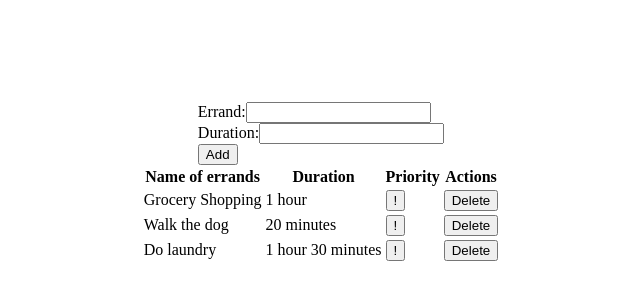
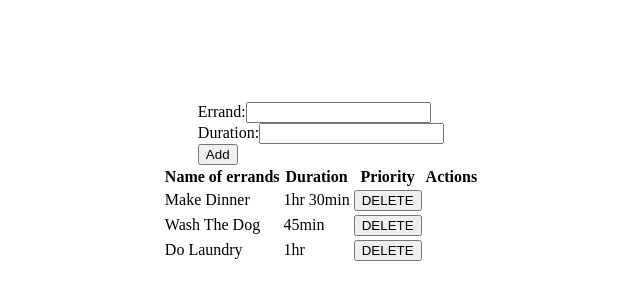
Before and after one commit to JazzRudolph/app-errand, a React (Create React App) app: page / in a window 1280 px wide. Shown: the part 164-464 px from the top of the page, without its empty margins (319-959 px from the left). Built offline with nearby package versions, Linux system fonts and the light colour scheme; the HTML template or start-up script is replaced by a standard one.

Commit message:
Set up state and props in app.js and ErrandsList.

```diff
--- a/src/App.js
+++ b/src/App.js
@@ -1,10 +1,29 @@
 import './App.css';
+import React from 'react';
 import ErrandsForm from './Components/ErrandsForm/ErrandsForm';
 import ErrandsList from './Components/ErrandsList/ErrandsList';
 import Time from './Components/Time/Time';
 import Date from './Components/Date/Date'
 
 export default function App() {
+
+  const [errandsItems, setErrandsItems] = React.useState([
+    {
+      NameOfErrands: 'Make Dinner',
+      Duration: '1hr 30min',
+      id: 1
+    },
+    {
+      NameOfErrands: 'Wash The Dog',
+      Duration: '45min',
+      id: 2
+    },
+    {
+      NameOfErrands: 'Do Laundry',
+      Duration: '1hr',
+      id: 3
+    }
+  ]);
   return (
     <div className="App">
       <header className="App-header">
@@ -13,7 +32,7 @@ export default function App() {
       </header>
       <main className='App-main'>
         <ErrandsForm />
-        <ErrandsList />
+        <ErrandsList errandsItems={errandsItems} />
       </main>
     </div>
   );
--- a/src/Components/ErrandsList/ErrandsList.js
+++ b/src/Components/ErrandsList/ErrandsList.js
@@ -1,6 +1,16 @@
 import React from "react";
 
-export default function ErrandsList() {
+export default function ErrandsList(props) {
+    const errandsItems = props.errandsItems;
+    const tableRows = errandsItems.map(item =>
+        <tr key={item.id}>
+            <td>{item.NameOfErrands}</td>
+            <td>{item.Duration}</td>
+            <td><button>DELETE</button></td>
+        </tr>
+    )
+
+
     return (
         <table>
             <thead>
@@ -12,36 +22,7 @@ export default function ErrandsList() {
                 </tr>
             </thead>
             <tbody>
-                <tr>
-                    <td>Grocery Shopping</td>
-                    <td>1 hour</td>
-                    <td>
-                        <button>!</button>
-                    </td>
-                    <td>
-                        <button>Delete</button>
-                    </td>
-                </tr>
-                <tr>
-                    <td>Walk the dog</td>
-                    <td>20 minutes</td>
-                    <td>
-                        <button>!</button>
-                    </td>
-                    <td>
-                        <button>Delete</button>
-                    </td>
-                </tr>
-                <tr>
-                    <td>Do laundry</td>
-                    <td>1 hour 30 minutes</td>
-                    <td>
-                        <button>!</button>
-                    </td>
-                    <td>
-                        <button>Delete</button>
-                    </td>
-                </tr>
+                {tableRows}
             </tbody>
         </table>
     )
```
